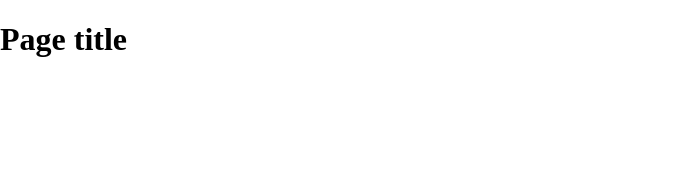
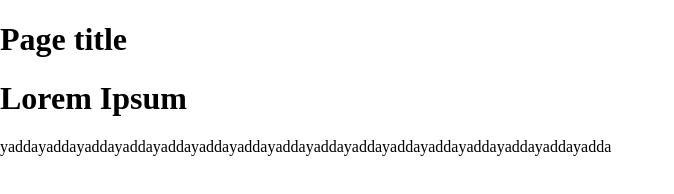
Before and after one commit to BionWard/WebtoolsLecture, a plain HTML site: page index.html in a window 1280 px wide. Shown: the whole page, without its empty margins (0-674 px from the left). Drawn offline with nearby package versions, Linux system fonts and the light colour scheme.

Commit message:
ABC yaddayaddayaddayadda

```diff
--- a/index.html
+++ b/index.html
@@ -19,6 +19,8 @@
     <nav id="pageNav">
     </nav>
     <main>
+        <h1>Lorem Ipsum</h1>
+        <p>yaddayaddayaddayaddayaddayaddayaddayaddayaddayaddayaddayaddayaddayaddayaddayadda</p>
     </main>
     <footer>
     </footer>
```
